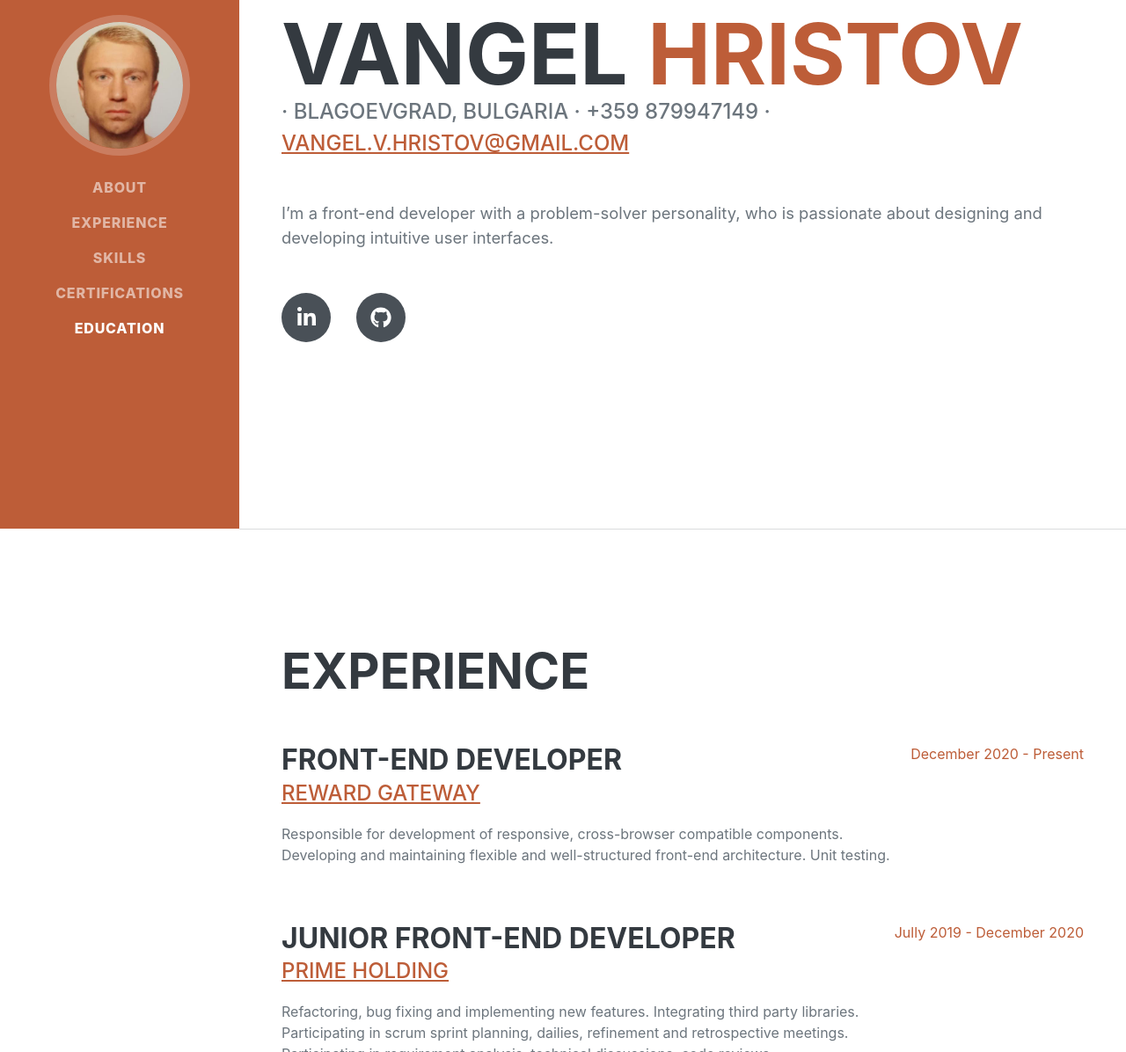
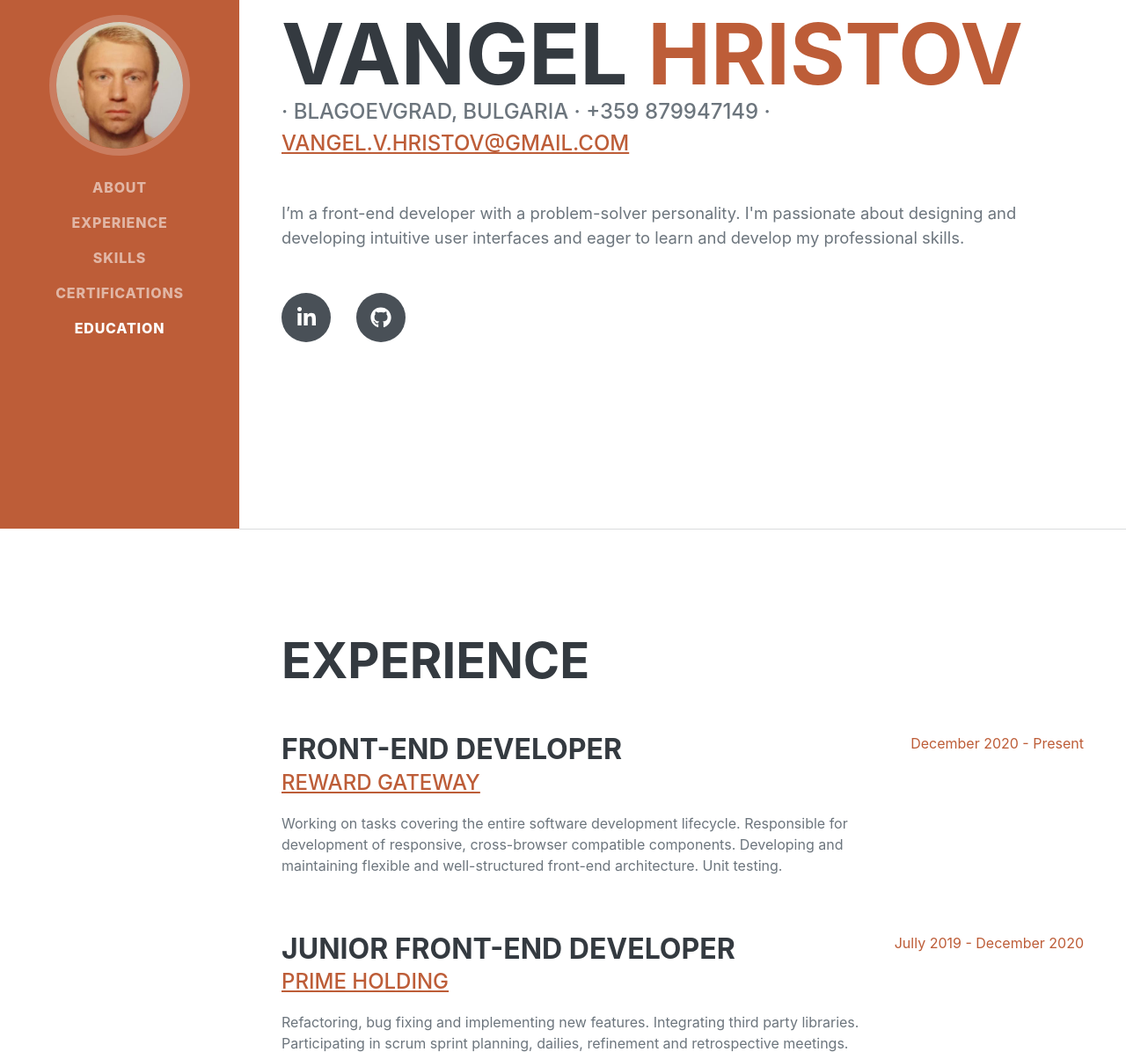
Before and after one commit to VangelHristov/vangelhristov.github.io, a plain HTML site: page index.html in a window 1280 px wide. Shown: the part 199-1395 px from the top of the page at 88% size. Drawn offline with nearby package versions, Linux system fonts and the light colour scheme; a web font is replaced by a local one.

Commit message:
Update about me

```diff
--- a/index.html
+++ b/index.html
@@ -49,7 +49,7 @@
                         <a href="mailto:vangel.v.hristov@gmail.com">vangel.v.hristov@gmail.com</a>
                     </div>
                     <p class="lead mb-5">
-                      I’m a front-end developer with a problem-solver personality, who is passionate about designing and developing intuitive user interfaces.
+                      I’m a front-end developer with a problem-solver personality. I'm passionate about designing and developing intuitive user interfaces and eager to learn and develop my professional skills.
                     </p>
                     <div class="social-icons">
                         <a class="social-icon" href="https://linkedin.com/in/vangel-hristov" target="_blank" rel="noreferrer">
@@ -73,7 +73,7 @@
                               <a href="https://www.rewardgateway.com/" target="_blank" rel="noreferrer">Reward Gateway</a>
                             </div>
                             <p>
-                              Responsible for development of responsive, cross-browser compatible components. Developing and maintaining flexible and well-structured front-end architecture. Unit testing.
+                              Working on tasks covering the entire software development lifecycle. Responsible for development of responsive, cross-browser compatible components. Developing and maintaining flexible and well-structured front-end architecture. Unit testing.
                             </p>
                         </div>
                         <div class="flex-shrink-0"><span class="text-primary">December 2020 - Present</span></div>
```
